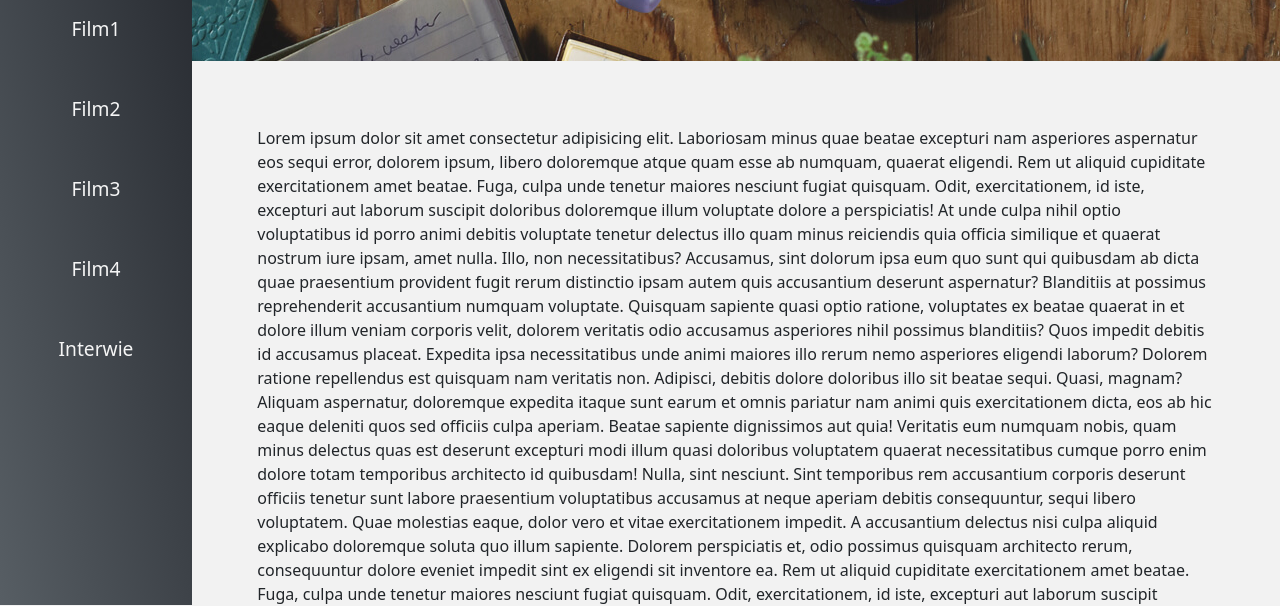
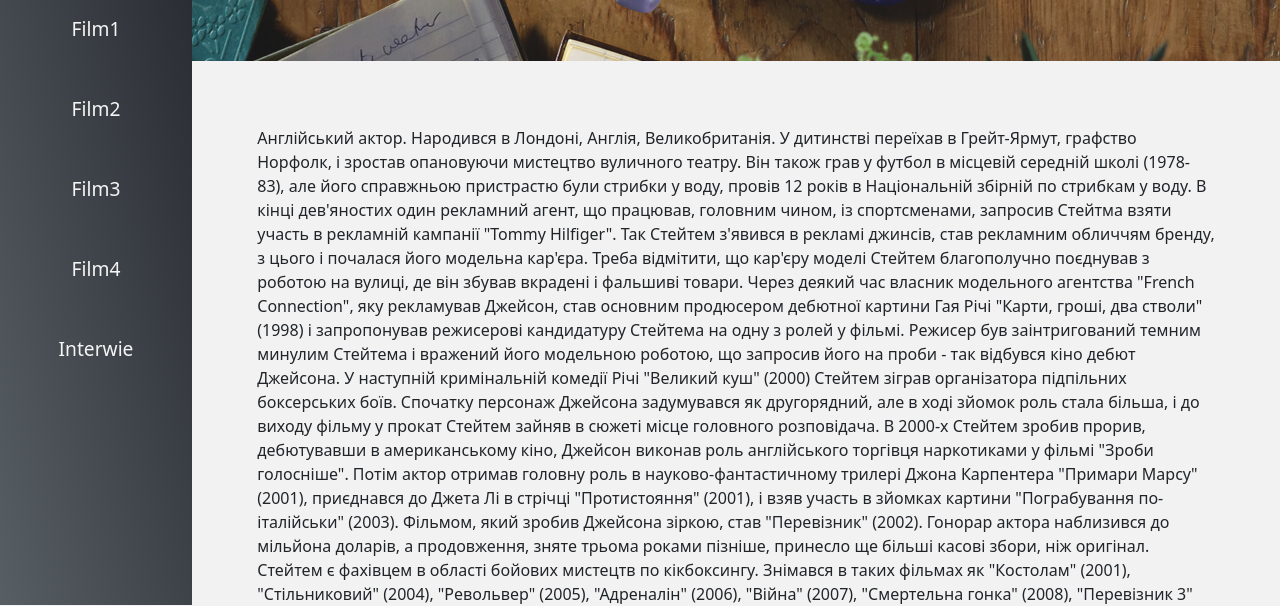
Before and after one commit to Vladislav-zv/SiteAboutJasonStathem, a plain HTML site: page Exam/main.html in a window 1280 px wide. Shown: the part 195-801 px from the top of the page. Drawn offline with nearby package versions, Linux system fonts and the light colour scheme.

Commit message:
added text to the main page

```diff
--- a/Exam/main.html
+++ b/Exam/main.html
@@ -11,24 +11,25 @@
             <div class="row h-100 w-85" style="float: right;">
                 <div class="col h-32 title"><p class="txtT">Jason Stathem</p></div>
                 <div class="row h-68 w-85">
-                    <div class="col"><p class="content">Lorem ipsum dolor sit amet consectetur adipisicing elit. Laboriosam minus quae beatae excepturi nam asperiores aspernatur eos sequi error, dolorem ipsum, libero doloremque atque quam esse ab numquam, quaerat eligendi.
-                    Rem ut aliquid cupiditate exercitationem amet beatae. Fuga, culpa unde tenetur maiores nesciunt fugiat quisquam. Odit, exercitationem, id iste, excepturi aut laborum suscipit doloribus doloremque illum voluptate dolore a perspiciatis!
-                    At unde culpa nihil optio voluptatibus id porro animi debitis voluptate tenetur delectus illo quam minus reiciendis quia officia similique et quaerat nostrum iure ipsam, amet nulla. Illo, non necessitatibus?
-                    Accusamus, sint dolorum ipsa eum quo sunt qui quibusdam ab dicta quae praesentium provident fugit rerum distinctio ipsam autem quis accusantium deserunt aspernatur? Blanditiis at possimus reprehenderit accusantium numquam voluptate.
-                    Quisquam sapiente quasi optio ratione, voluptates ex beatae quaerat in et dolore illum veniam corporis velit, dolorem veritatis odio accusamus asperiores nihil possimus blanditiis? Quos impedit debitis id accusamus placeat.
-                    Expedita ipsa necessitatibus unde animi maiores illo rerum nemo asperiores eligendi laborum? Dolorem ratione repellendus est quisquam nam veritatis non. Adipisci, debitis dolore doloribus illo sit beatae sequi. Quasi, magnam?
-                    Aliquam aspernatur, doloremque expedita itaque sunt earum et omnis pariatur nam animi quis exercitationem dicta, eos ab hic eaque deleniti quos sed officiis culpa aperiam. Beatae sapiente dignissimos aut quia!
-                    Veritatis eum numquam nobis, quam minus delectus quas est deserunt excepturi modi illum quasi doloribus voluptatem quaerat necessitatibus cumque porro enim dolore totam temporibus architecto id quibusdam! Nulla, sint nesciunt.
-                    Sint temporibus rem accusantium corporis deserunt officiis tenetur sunt labore praesentium voluptatibus accusamus at neque aperiam debitis consequuntur, sequi libero voluptatem. Quae molestias eaque, dolor vero et vitae exercitationem impedit.
-                    A accusantium delectus nisi culpa aliquid explicabo doloremque soluta quo illum sapiente. Dolorem perspiciatis et, odio possimus quisquam architecto rerum, consequuntur dolore eveniet impedit sint ex eligendi sit inventore ea. Rem ut aliquid cupiditate exercitationem amet beatae. Fuga, culpa unde tenetur maiores nesciunt fugiat quisquam. Odit, exercitationem, id iste, excepturi aut laborum suscipit doloribus doloremque illum voluptate dolore a perspiciatis!
-                    At unde culpa nihil optio voluptatibus id porro animi debitis voluptate tenetur delectus illo quam minus reiciendis quia officia similique et quaerat nostrum iure ipsam, amet nulla. Illo, non necessitatibus?
-                    Accusamus, sint dolorum ipsa eum quo sunt qui quibusdam ab dicta quae praesentium provident fugit rerum distinctio ipsam autem quis accusantium deserunt aspernatur? Blanditiis at possimus reprehenderit accusantium numquam voluptate.
-                    Quisquam sapiente quasi optio ratione, voluptates ex beatae quaerat in et dolore illum veniam corporis velit, dolorem veritatis odio accusamus asperiores nihil possimus blanditiis? Quos impedit debitis id accusamus placeat.
-                    Expedita ipsa necessitatibus unde animi maiores illo rerum nemo asperiores eligendi laborum? Dolorem ratione repellendus est quisquam nam veritatis non. Adipisci, debitis dolore doloribus illo sit beatae sequi. Quasi, magnam?
-                    Aliquam aspernatur, doloremque expedita itaque sunt earum et omnis pariatur nam animi quis exercitationem dicta, eos ab hic eaque deleniti quos sed officiis culpa aperiam. Beatae sapiente dignissimos aut quia!
-                    Veritatis eum numquam nobis, quam minus delectus quas est deserunt excepturi modi illum quasi doloribus voluptatem quaerat necessitatibus cumque porro enim dolore totam temporibus architecto id quibusdam! Nulla, sint nesciunt.
-                    Sint temporibus rem accusantium corporis deserunt officiis tenetur sunt labore praesentium voluptatibus accusamus at neque aperiam debitis consequuntur, sequi libero voluptatem. Quae molestias eaque, dolor vero et vitae exercitationem impedit.
-                    A accusantium delectus nisi culpa aliquid explicabo doloremque soluta quo illum sapiente. Dolorem perspiciatis et, odio possimus quisquam architecto rerum, consequuntur dolore eveniet impedit sint ex eligendi sit inventore ea.</p></div>
+                    <div class="col"><p class="content">Англійський актор.
+
+                        Народився в Лондоні, Англія, Великобританія.
+
+                        У дитинстві переїхав в Грейт-Ярмут, графство Норфолк, і зростав опановуючи мистецтво вуличного театру. Він також грав у  футбол в місцевій середній школі (1978-83), але його справжньою пристрастю були стрибки у воду, провів 12 років в Національній збірній по стрибкам у воду.
+
+                        В кінці дев'яностих один рекламний агент, що працював, головним чином, із спортсменами, запросив Стейтма взяти участь в рекламній кампанії "Tommy Hilfiger". Так Стейтем з'явився в рекламі джинсів, став рекламним обличчям бренду, з цього і почалася його модельна кар'єра.
+
+                        Треба відмітити, що кар'єру моделі Стейтем благополучно поєднував з роботою на вулиці, де він збував вкрадені і фальшиві товари. Через деякий час власник модельного агентства "French Connection", яку рекламував Джейсон, став основним продюсером дебютної картини Гая Річі "Карти, гроші, два стволи" (1998) і запропонував режисерові кандидатуру Стейтема на одну з ролей у фільмі. Режисер був заінтригований темним минулим Стейтема і вражений його модельною роботою, що запросив  його на проби - так відбувся кіно дебют Джейсона.
+
+                        У наступній кримінальній комедії Річі "Великий куш" (2000) Стейтем зіграв організатора підпільних боксерських боїв. Спочатку персонаж Джейсона задумувався як другорядний, але в ході зйомок роль стала більша, і до виходу фільму у прокат Стейтем зайняв в сюжеті місце головного розповідача.
+
+                        В 2000-х Стейтем зробив прорив, дебютувавши в американському кіно, Джейсон виконав роль англійського торгівця наркотиками у фільмі "Зроби голосніше". Потім актор отримав головну роль в науково-фантастичному трилері Джона Карпентера "Примари Марсу" (2001), приєднався до Джета Лі в стрічці "Протистояння" (2001), і взяв участь в зйомках картини "Пограбування по-італійськи" (2003).
+
+                        Фільмом, який зробив Джейсона зіркою, став "Перевізник" (2002). Гонорар актора наблизився до мільйона доларів, а продовження, зняте трьома роками пізніше, принесло ще більші касові збори, ніж оригінал.
+
+                        Стейтем є фахівцем в області бойових мистецтв по кікбоксингу.
+
+                        Знімався в таких фільмах як "Костолам" (2001), "Стільниковий" (2004), "Револьвер" (2005), "Адреналін" (2006), "Війна" (2007), "Смертельна гонка" (2008), "Перевізник 3" (2008), "Адреналін: Висока напруга" (2009), "Нестримні" (2010), "Механік" (2010) та інші.</p></div>
                 </div>
             </div>
             <div class="row menu h-100 w-15" style="float: left;">
```
